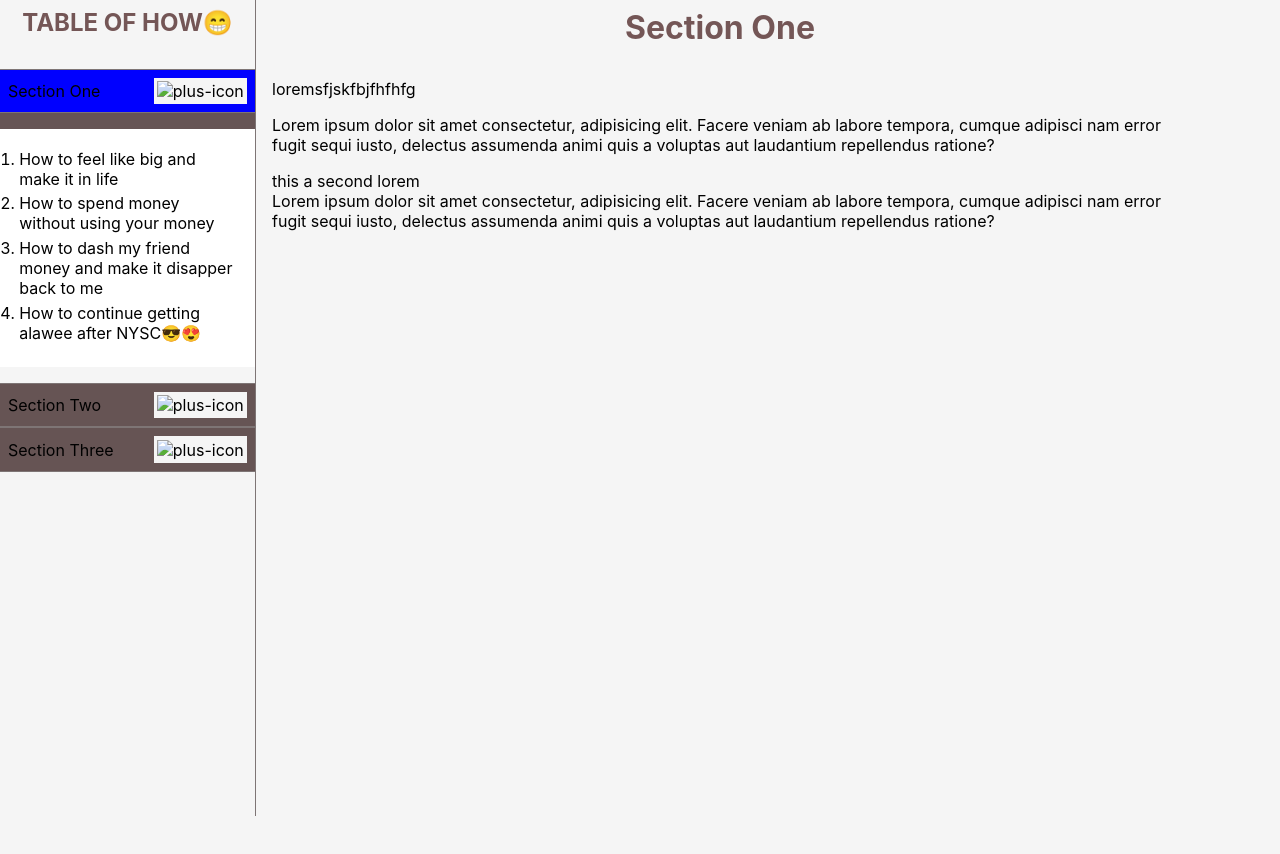
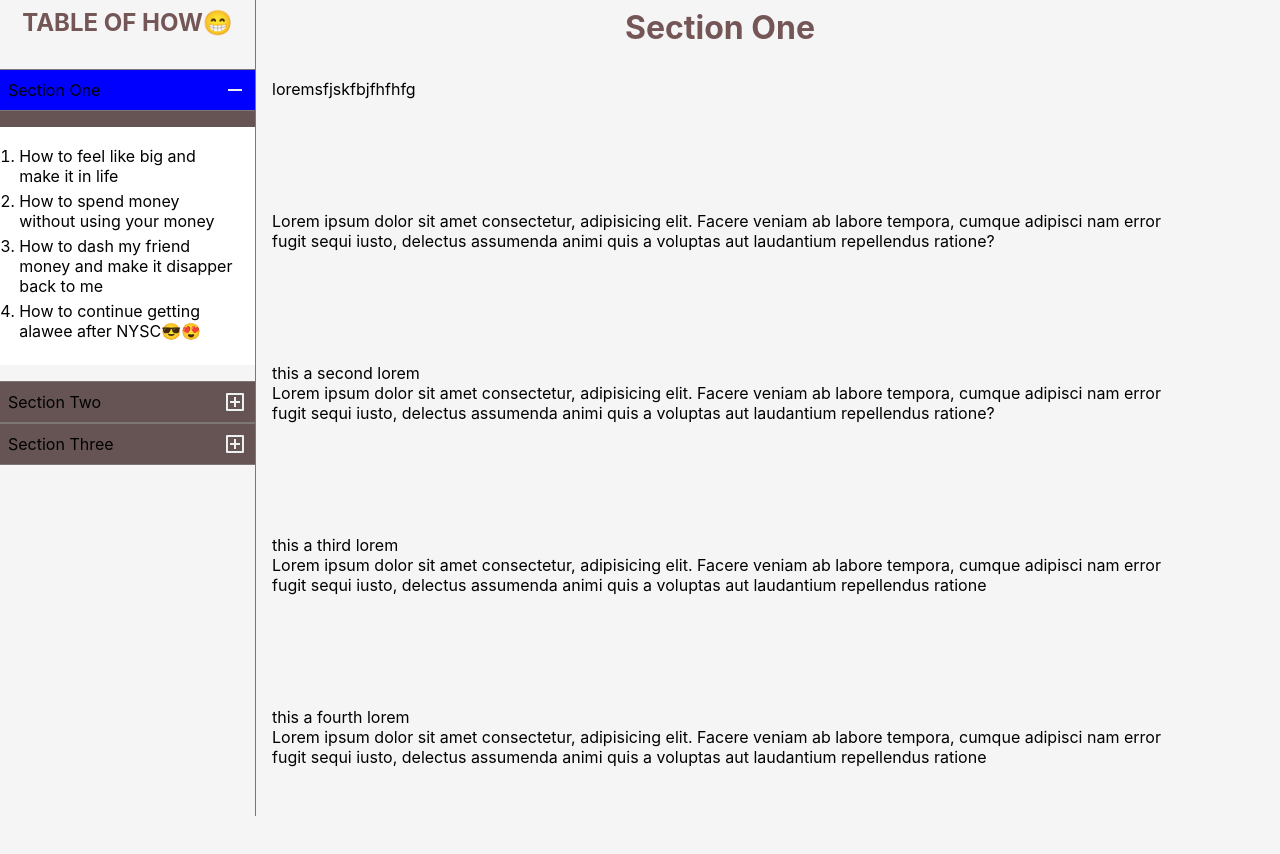
Before and after one commit to Hemsleek/Accordion-Collapsible, a plain HTML site: page index.html in a window 1280 px wide. Both pictures are taken after a click on the element "Section One". Before the commit the page ends 816 px from the top, so only its background shows below. Drawn offline with Linux system fonts and the light colour scheme.

Commit message:
fix: media

```diff
--- a/css/style.css
+++ b/css/style.css
@@ -35,6 +35,10 @@ section {
     height: auto;
 }
 
+main p {
+    margin-bottom: 7rem;
+}
+
 section:hover {
     cursor: pointer;
 }
@@ -60,10 +64,8 @@ section header:first-of-type {
     border-top: 1px solid #7e7575;
 }
 
-header .img-wrapper {
-    padding: .2rem;
-    border-radius: 5;
-    background: #f5f5f5;
+.active header img {
+    content: url(../media/subtract.svg);
 }
 
 section .content {
--- a/index.html
+++ b/index.html
@@ -15,9 +15,7 @@
         <section>
             <header>
                 <span class="title">Section One</span>
-                <span class="img-wrapper">
-                        <img src="" alt="plus-icon">
-                    </span>
+                <img src="./media/plus.svg" alt="plus-icon">
             </header>
             <div class="content">
                 <ol>
@@ -45,9 +43,9 @@
         <section>
             <header>
                 <span class="title">Section Two</span>
-                <span class="img-wrapper">
-                        <img src="" alt="plus-icon">
-                    </span>
+
+                <img src="./media/plus.svg" alt="plus-icon">
+
             </header>
             <div class="content">
                 <ol>
@@ -75,9 +73,8 @@
         <section>
             <header>
                 <span class="title">Section Three</span>
-                <span class="img-wrapper">
-                        <img src="" alt="plus-icon">
-                    </span>
+
+                <img src="./media/plus.svg" alt="plus-icon">
             </header>
             <div class="content">
                 <ol>
--- a/script.js
+++ b/script.js
@@ -20,7 +20,9 @@ $(document).ready(function() {
 
         $(".container").html(`<h1>${headerText}</h1><p>loremsfjskfbjfhfhfg</p>
         <p id="1">Lorem ipsum dolor sit amet consectetur, adipisicing elit. Facere veniam ab labore tempora, cumque adipisci nam error fugit sequi iusto, delectus assumenda animi quis a voluptas aut laudantium repellendus ratione?</p>
-        <p id="2">this a second lorem <br>Lorem ipsum dolor sit amet consectetur, adipisicing elit. Facere veniam ab labore tempora, cumque adipisci nam error fugit sequi iusto, delectus assumenda animi quis a voluptas aut laudantium repellendus ratione?</p>`);
+        <p id="2">this a second lorem <br>Lorem ipsum dolor sit amet consectetur, adipisicing elit. Facere veniam ab labore tempora, cumque adipisci nam error fugit sequi iusto, delectus assumenda animi quis a voluptas aut laudantium repellendus ratione?</p>
+        <p id="3">this a third lorem <br>Lorem ipsum dolor sit amet consectetur, adipisicing elit. Facere veniam ab labore tempora, cumque adipisci nam error fugit sequi iusto, delectus assumenda animi quis a voluptas aut laudantium repellendus ratione</p>
+        <p id="4">this a fourth lorem <br>Lorem ipsum dolor sit amet consectetur, adipisicing elit. Facere veniam ab labore tempora, cumque adipisci nam error fugit sequi iusto, delectus assumenda animi quis a voluptas aut laudantium repellendus ratione</p>`);
 
     });
 });
```
Also changed, not shown: media/plus.svg (added), media/subtract.svg (added).
